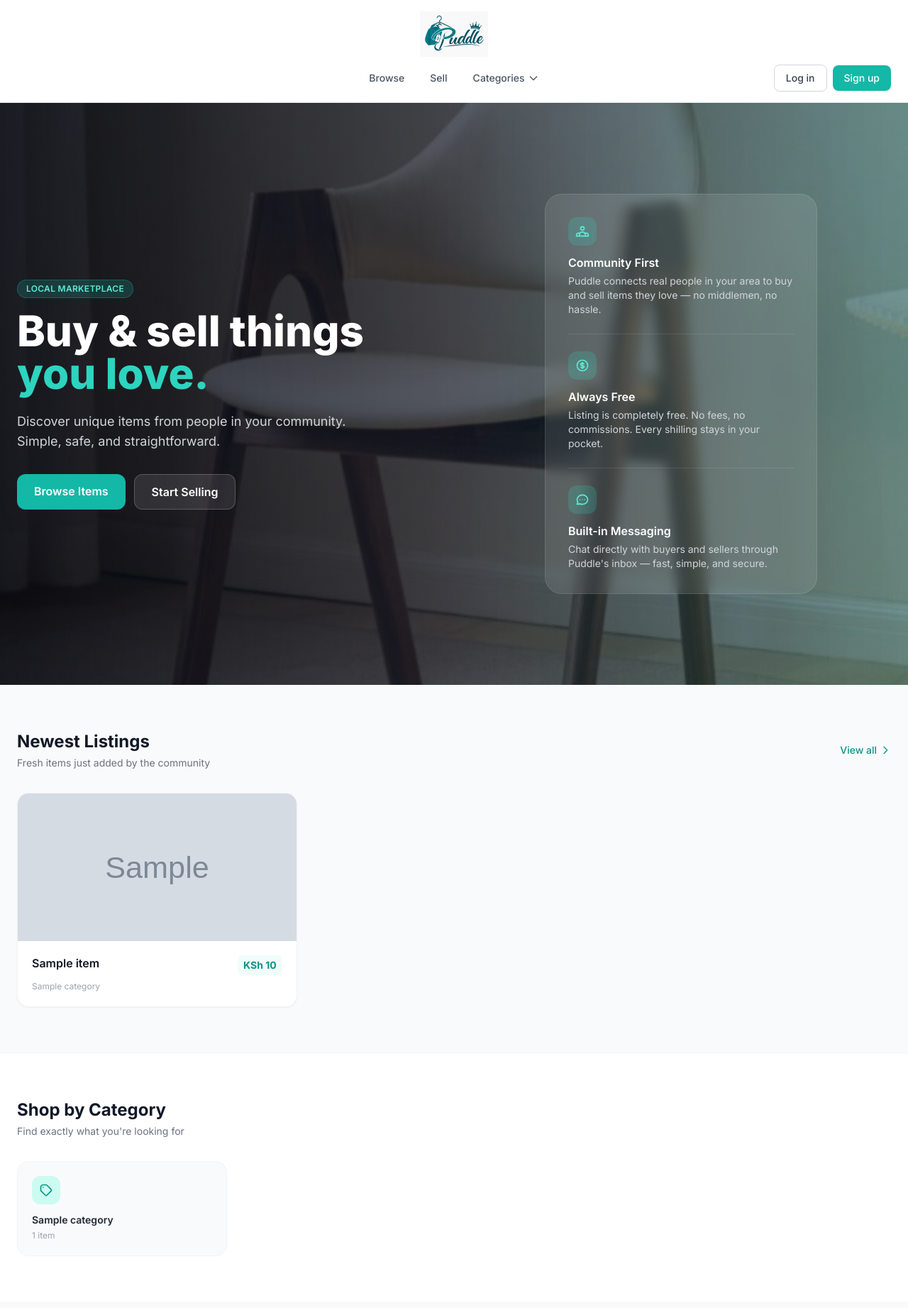
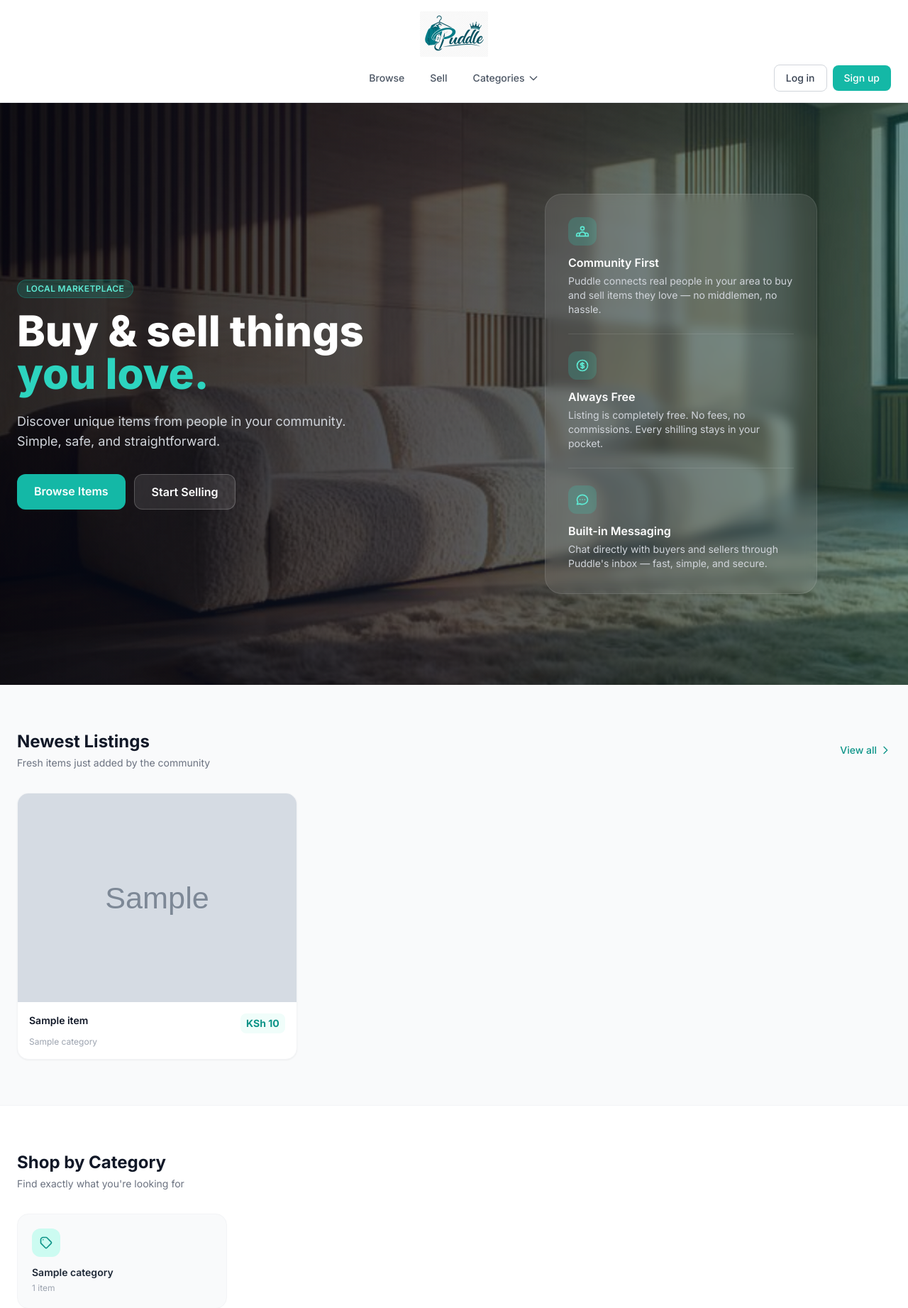
Before and after one commit to kibetlelgo/Puddle, a Django app: template core/templates/core/index.html in a window 1280 px wide. Shown: the top 1843 px of the page at 71% size. Run offline with Django 4.2, Linux system fonts and the light colour scheme; the template is opened without the code that fills it: most values are stand-ins (such as "Sample title", 1, 10 or a date in 2020); grey boxes marked "Sample" are stand-in pictures; some libraries are stand-ins or nearby versions.

Commit message:
UI improvements: masonry layout, hero slideshow, form redesign, navbar, footer, logout fix

```diff
--- a/core/templates/core/base.html
+++ b/core/templates/core/base.html
@@ -68,7 +68,10 @@
                         {% if request.user.is_authenticated %}
                             <a href="{% url 'conversation:inbox' %}" class="px-4 py-2 text-sm font-medium text-gray-600 hover:text-gray-900 hover:bg-gray-100 rounded-lg transition">Inbox</a>
                             <a href="{% url 'dashboard:index' %}" class="px-4 py-2 text-sm font-medium text-gray-600 hover:text-gray-900 hover:bg-gray-100 rounded-lg transition">Dashboard</a>
-                            <a href="{% url 'core:login' %}" class="px-4 py-2 text-sm font-medium text-white bg-gray-800 hover:bg-gray-700 rounded-lg transition">Log out</a>
+                            <form method="post" action="{% url 'core:logout' %}">
+                                {% csrf_token %}
+                                <button type="submit" class="px-4 py-2 text-sm font-medium text-white bg-gray-800 hover:bg-gray-700 rounded-lg transition">Log out</button>
+                            </form>
                         {% else %}
                             <a href="{% url 'core:login' %}" class="px-4 py-2 text-sm font-medium text-gray-700 border border-gray-300 hover:bg-gray-100 rounded-lg transition">Log in</a>
                             <a href="{% url 'core:signup' %}" class="px-4 py-2 text-sm font-medium text-white bg-teal-500 hover:bg-teal-600 rounded-lg transition">Sign up</a>
--- a/core/templates/core/index.html
+++ b/core/templates/core/index.html
@@ -9,11 +9,8 @@
 
     <!-- Slideshow background -->
     <div class="absolute inset-0 z-0">
-        <div class="slide" style="background-image: url('/media/item_images/jacket.jpeg');"></div>
-        <div class="slide" style="background-image: url('/media/item_images/sofa.jpeg'); animation-delay: -5s;"></div>
-        <div class="slide" style="background-image: url('/media/item_images/shoes.jpeg'); animation-delay: -10s;"></div>
-        <div class="slide" style="background-image: url('/media/item_images/hoodie.jpg'); animation-delay: -15s;"></div>
-        <div class="slide" style="background-image: url('/media/item_images/chair.jpeg'); animation-delay: -20s;"></div>
+        <div class="slide" style="background-image: url('/media/item_images/sofa%201.jpg');"></div>
+        <div class="slide" style="background-image: url('/media/item_images/sofa%202.jpg'); animation-delay: -12s;"></div>
         <!-- Dark overlay so text stays readable -->
         <div class="absolute inset-0 bg-gradient-to-r from-gray-950/85 via-gray-900/70 to-teal-900/60"></div>
     </div>
@@ -23,9 +20,10 @@
             position: absolute;
             inset: 0;
             background-size: cover;
+            background-repeat: no-repeat;
             background-position: center;
             opacity: 0;
-            animation: heroSlide 25s infinite;
+            animation: heroSlide 24s infinite;
         }
         @keyframes heroSlide {
             0%   { opacity: 0; transform: scale(1.04); }
@@ -109,26 +107,24 @@
     </div>
 
     {% if items %}
-    <div class="grid grid-cols-1 sm:grid-cols-2 lg:grid-cols-3 gap-6">
+    <div class="columns-1 sm:columns-2 lg:columns-3 gap-6">
         {% for item in items %}
-        <a href="{% url 'item:detail' item.id %}" class="group bg-white rounded-2xl overflow-hidden shadow-sm border border-gray-100 card-hover block">
-            <div class="h-52 overflow-hidden bg-gray-100">
+        <a href="{% url 'item:detail' item.id %}" class="group bg-white rounded-2xl overflow-hidden shadow-sm border border-gray-100 card-hover block mb-6 break-inside-avoid">
             {% if item.image %}
-                    <img src="{{ item.image.url }}" alt="{{ item.name }}" class="w-full h-full object-cover group-hover:scale-105 transition duration-300">
+                <img src="{{ item.image.url }}" alt="{{ item.name }}" class="w-full h-auto object-contain group-hover:scale-105 transition duration-300">
             {% else %}
-                    <div class="w-full h-full flex items-center justify-center text-gray-300">
+                <div class="w-full h-48 flex items-center justify-center text-gray-200 bg-gray-50">
                     <svg xmlns="http://www.w3.org/2000/svg" class="w-12 h-12" fill="none" viewBox="0 0 24 24" stroke="currentColor">
                         <path stroke-linecap="round" stroke-linejoin="round" stroke-width="1.5" d="M4 16l4.586-4.586a2 2 0 012.828 0L16 16m-2-2l1.586-1.586a2 2 0 012.828 0L20 14m-6-6h.01M6 20h12a2 2 0 002-2V6a2 2 0 00-2-2H6a2 2 0 00-2 2v12a2 2 0 002 2z"/>
                     </svg>
                 </div>
             {% endif %}
-            </div>
-            <div class="p-5">
+            <div class="p-4">
                 <div class="flex justify-between items-start gap-2">
-                    <h3 class="font-semibold text-gray-900 text-base leading-snug">{{ item.name }}</h3>
+                    <h3 class="font-semibold text-gray-900 text-sm leading-snug">{{ item.name }}</h3>
                     <span class="shrink-0 text-teal-600 font-bold text-sm bg-teal-50 px-2 py-1 rounded-lg">KSh {{ item.price }}</span>
                 </div>
-                <p class="text-xs text-gray-400 mt-2">{{ item.category.name }}</p>
+                <p class="text-xs text-gray-400 mt-1">{{ item.category.name }}</p>
             </div>
         </a>
         {% endfor %}
@@ -242,7 +238,7 @@
         <div class="hidden md:flex flex-1 justify-end items-end h-full pr-8 absolute right-0 bottom-0">
             <img src="/media/item_images/shoes.jpeg"
                  alt="Sell on Puddle"
-                 class="h-72 w-auto object-contain drop-shadow-2xl"
+                 class="h-96 w-auto object-contain drop-shadow-2xl"
                  style="transform: rotate(8deg) translateY(-16px);">
         </div>
 
--- a/core/urls.py
+++ b/core/urls.py
@@ -10,5 +10,6 @@ urlpatterns = [
     path('', views.index, name='index'),
     path('contact/', views.contact, name='contact'),
     path('signup/', views.signup, name='signup'),
-    path('login/', auth_views.LoginView.as_view(template_name='core/login.html', authentication_form=LoginForm), name='login')
+    path('login/', auth_views.LoginView.as_view(template_name='core/login.html', authentication_form=LoginForm), name='login'),
+    path('logout/', auth_views.LogoutView.as_view(), name='logout'),
 ]
--- a/requirements.txt
+++ b/requirements.txt
@@ -1,3 +1,3 @@
-django==4.2.19
-pillow==11.1.0
+django>=5.1.9
+pillow>=11.2.1
 whitenoise==6.9.0
```
Also changed, not shown: item/forms.py (+12 -32 lines), item/templates/item/form.html (+74 -15 lines), db.sqlite3, media/item_images/maasai.jpeg (deleted), media/item_images/sofa 1.jpg (added), media/item_images/sofa 2.jpg (added), media/item_images/toycar.jpg (added), media/item_images/toycar_acfZHAv.jpg (added), media/item_images/toycar_xhGUkyF.jpg (added). Lines whose indentation alone changed are shown as unchanged.
